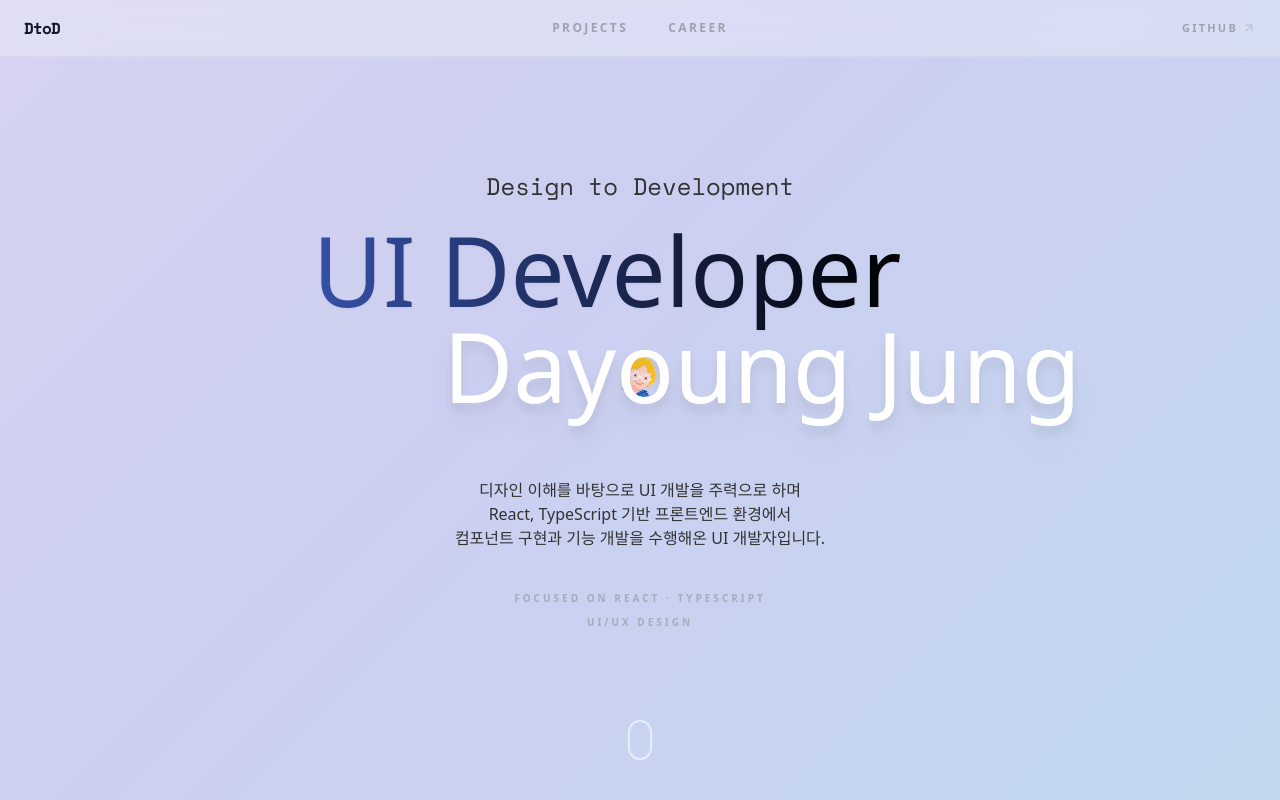
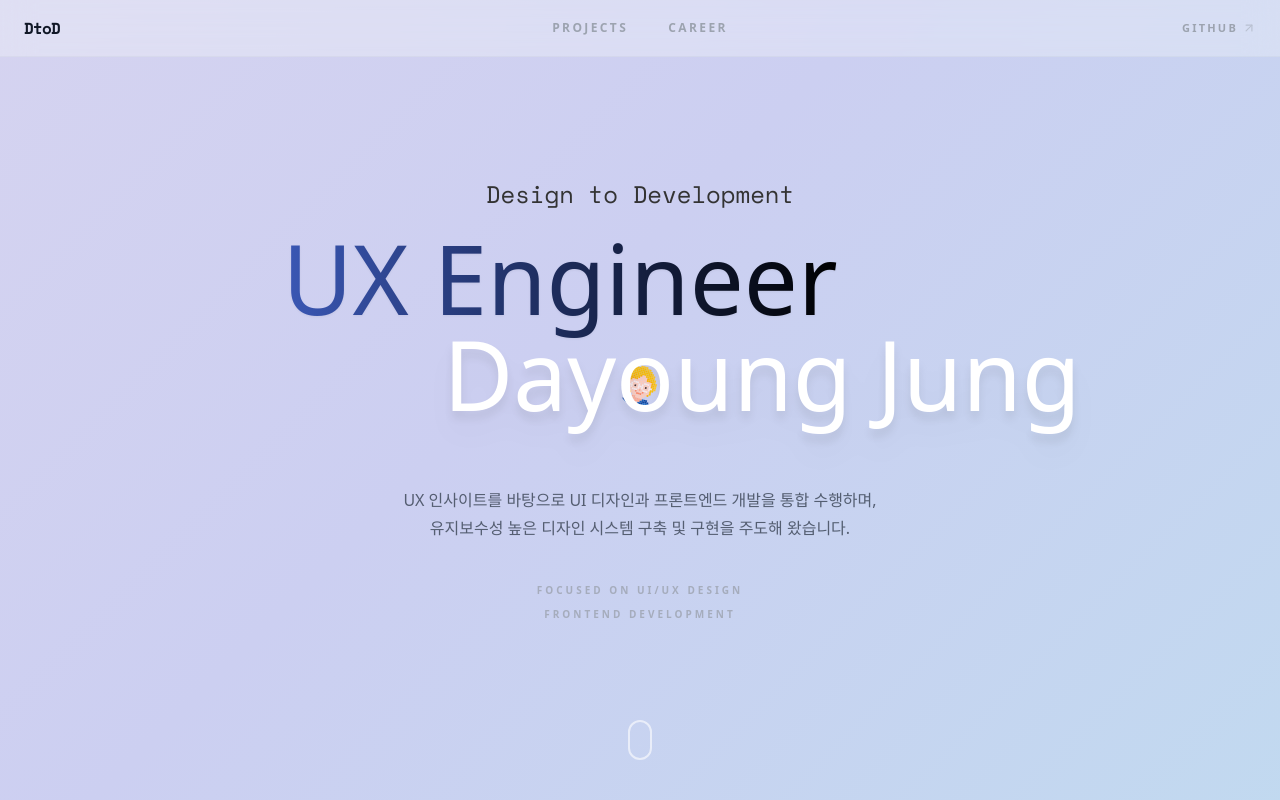
Before and after one commit to diayeri/portfolio-next, a Next.js app: page / in a window 1280 px wide. Shown: the top 800 px of the page. Built offline with nearby package versions, Linux system fonts and the light colour scheme; no server answers; a web font is replaced by a local one.

Commit message:
docs: Hero 영역 문구 업데이트

```diff
--- a/src/components/main/Hero.tsx
+++ b/src/components/main/Hero.tsx
@@ -3,12 +3,12 @@
 import { useEffect, useState } from "react";
 import MainAnimation from "@/components/main/MainAnimation";
 import { ScrollIndicator } from "@/components/ScrollIndicator";
-import { Button } from "@/components/Button";
-import { Github, ArrowDown } from "lucide-react";
+// import { Button } from "@/components/Button";
+// import { Github, ArrowDown } from "lucide-react";
 import { useHero } from "@/context/HeroContext";
 import { motion } from "framer-motion";
 import { fadeUp } from "@/motion";
-import { sendEvent } from "@/utils/analytics/gtag";
+// import { sendEvent } from "@/utils/analytics/gtag";
 import { useRole } from "@/context/RoleContext";
 
 export default function Hero() {
@@ -26,18 +26,18 @@ export default function Hero() {
     }
   }, [visited, setVisited]);
 
-  const handleScrollDown = () => {
-    window.scrollBy({
-      top: window.innerHeight,
-      behavior: "smooth",
-    });
+  // const handleScrollDown = () => {
+  //   window.scrollBy({
+  //     top: window.innerHeight,
+  //     behavior: "smooth",
+  //   });
 
-    sendEvent({
-      action: "click",
-      category: "portfolio",
-      label: "heroExplore_button",
-    });
-  };
+  //   sendEvent({
+  //     action: "click",
+  //     category: "portfolio",
+  //     label: "heroExplore_button",
+  //   });
+  // };
 
   return (
     <section className="relative flex flex-col items-center justify-center w-full h-screen py-10 text-center bg-ani-gradient">
@@ -49,10 +49,12 @@ export default function Hero() {
         {...fadeUp(3.2, visited)}
         className="z-10 mt-5 font-medium text-white text-8xl"
       >
-        <span className="md:ml-[-120px] text-transparent bg-clip-text bg-gradient-to-r from-primary-dark to-black drop-shadow-sm over">
-          <span className={roleKey !== "design" ? "ml-[54px]" : ""}>
+        <span className="md:ml-[-160px] text-transparent bg-clip-text bg-gradient-to-r from-primary-dark to-black drop-shadow-sm">
+          {/* <span className="md:ml-[-120px] text-transparent bg-clip-text bg-gradient-to-r from-primary-dark to-black drop-shadow-sm"> */}
+          {/* <span className={roleKey !== "design" ? "ml-[54px]" : ""}>
             {roleData.titleEn}
-          </span>
+          </span> */}
+          <span>UX Engineer</span>
         </span>
         <br />
         <span className="md:mr-[-244px] text-nowrap drop-shadow-xl">
@@ -61,17 +63,17 @@ export default function Hero() {
       </motion.h1>
 
       <motion.div {...fadeUp(4, visited)}>
-        <p className="mt-16 text-base">
-          디자인 이해를 바탕으로 UI 개발을 주력으로 하며 <br />
-          React, TypeScript 기반 프론트엔드 환경에서 <br />
-          컴포넌트 구현과 기능 개발을 수행해온 {roleData.titleKo}입니다.
+        <p className="mt-16 text-base font-medium leading-7 text-gray-700/80">
+          UX 인사이트를 바탕으로 UI 디자인과 프론트엔드 개발을 통합 수행하며,
+          <br />
+          유지보수성 높은 디자인 시스템 구축 및 구현을 주도해 왔습니다.
         </p>
         <div className="z-10 flex flex-col justify-center gap-2 mt-10">
           <span className="text-[10px] font-bold tracking-[0.3em] uppercase text-gray-400/80">
-            Focused on React · TypeScript
+            Focused on UI/UX Design
           </span>
           <span className="text-[10px] font-bold tracking-[0.3em] uppercase text-gray-400/80">
-            UI/UX Design
+            Frontend Development
           </span>
         </div>
       </motion.div>
--- a/src/components/main/MainAnimation.module.css
+++ b/src/components/main/MainAnimation.module.css
@@ -54,7 +54,7 @@
   }
   100% {
     border-radius: 50%;
-    transform: scale(12%, 12%) translate(0, -200px) rotate(15deg);
+    transform: scale(12%, 12%) translate(0, -120px) rotate(15deg);
   }
 }
 
@@ -70,7 +70,7 @@
 }
 .animation-done {
   border-radius: 50%;
-  transform: scale(12%, 12%) translate(0, -200px) rotate(15deg);
+  transform: scale(12%, 12%) translate(0, -120px) rotate(15deg);
   animation: none;
   .glass::after {
     animation: none;
```
